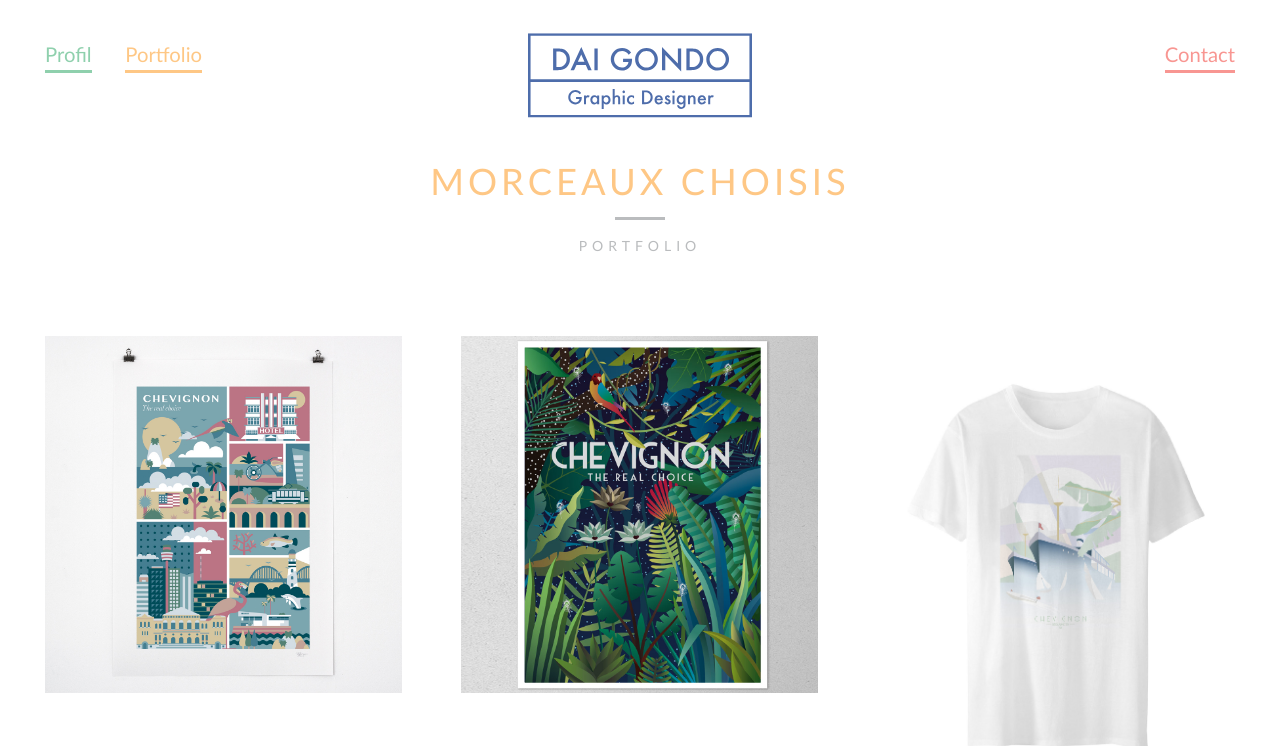
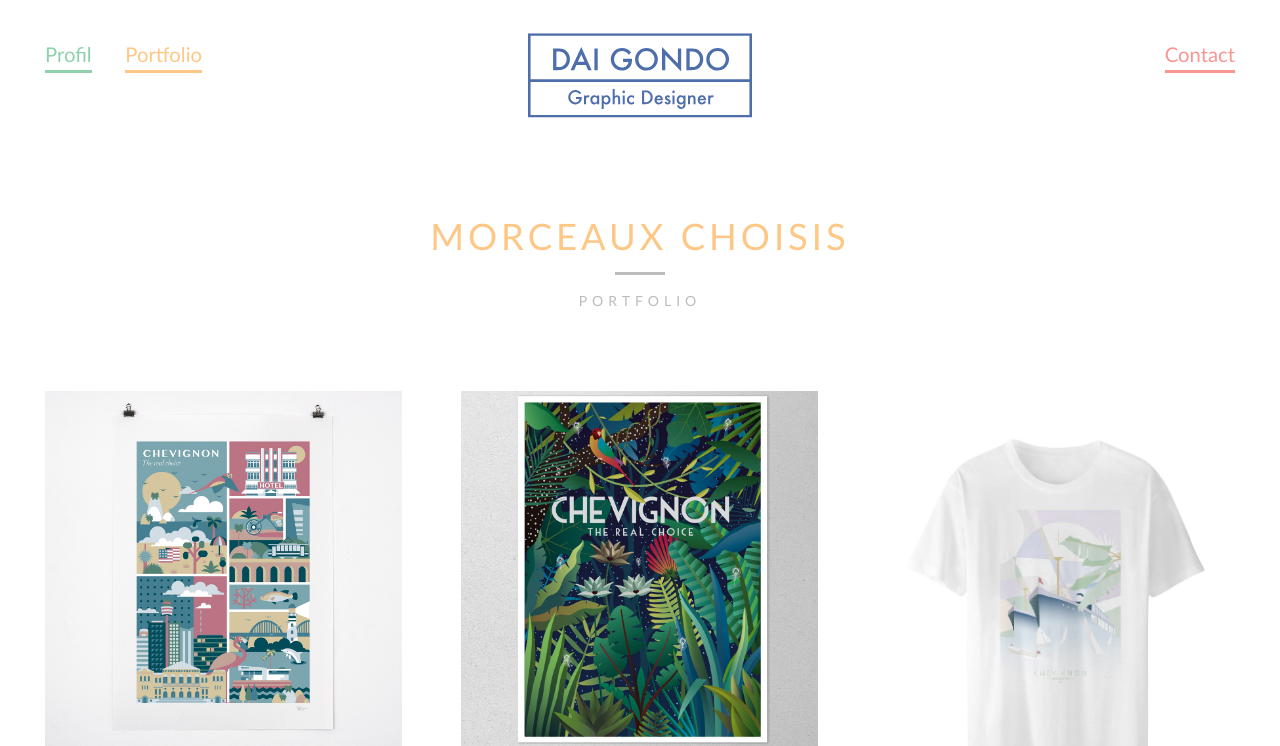
Before and after one commit to yodacode/daigondo, a PHP site: page / in a window 1280 px wide. Shown: the top 746 px of the page. Run offline with PHP 8.4, Linux system fonts and the light colour scheme; some libraries are stand-ins or nearby versions.

Commit message:
udate css

```diff
--- a/compass/sass/style.scss
+++ b/compass/sass/style.scss
@@ -155,7 +155,7 @@ a {
     text-align: center;
     text-transform: uppercase;
     margin-bottom: 50px;
-    margin-top: 33px;
+    margin-top: 7%;
     .introduction__title {
         color: $yellow;
         font-size: 2.6em;
--- a/css/style.css
+++ b/css/style.css
@@ -176,7 +176,7 @@ a.blue {
   text-align: center;
   text-transform: uppercase;
   margin-bottom: 50px;
-  margin-top: 33px;
+  margin-top: 7%;
 }
 /* line 159, ../compass/sass/style.scss */
 .introduction .introduction__title {
```
